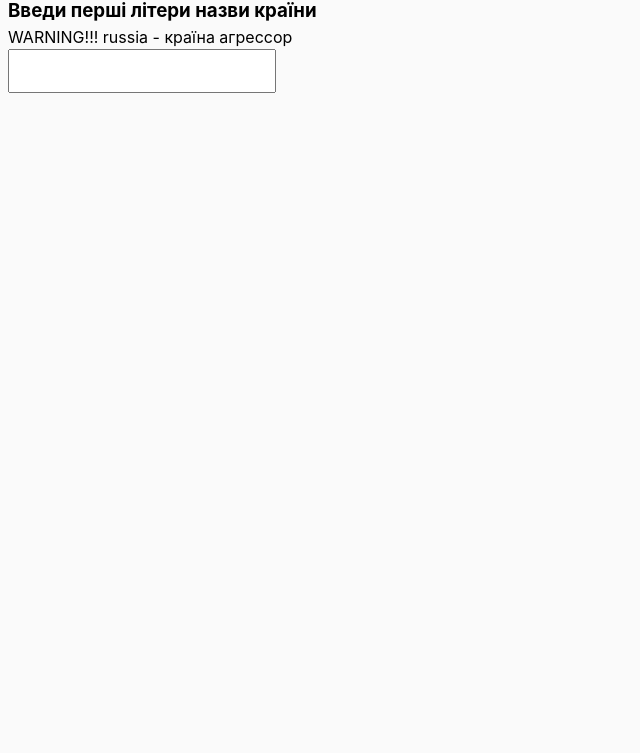
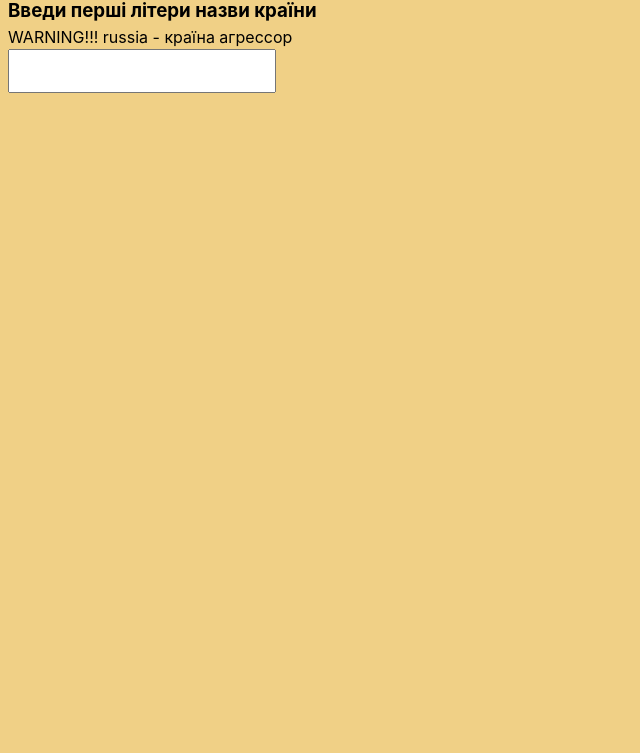
Before and after one commit to NovikoffOleh/goit-js-hw-10, a website built with Parcel: page src/index.html in a window 1280 px wide. Shown: the part 47-800 px from the top of the page, without its empty margins (0-640 px from the left). Built offline with nearby package versions, Linux system fonts and the light colour scheme.

Commit message:
Update styles.css

```diff
--- a/src/css/styles.css
+++ b/src/css/styles.css
@@ -7,7 +7,7 @@ body {
     Ubuntu, Cantarell, 'Open Sans', 'Helvetica Neue', sans-serif;
   -webkit-font-smoothing: antialiased;
   -moz-osx-font-smoothing: grayscale;
-  background-color: #fafafa;
+  background-color: #f0d086;
   /*color: #212121;*/
   line-height: 1.5;
 }
```
